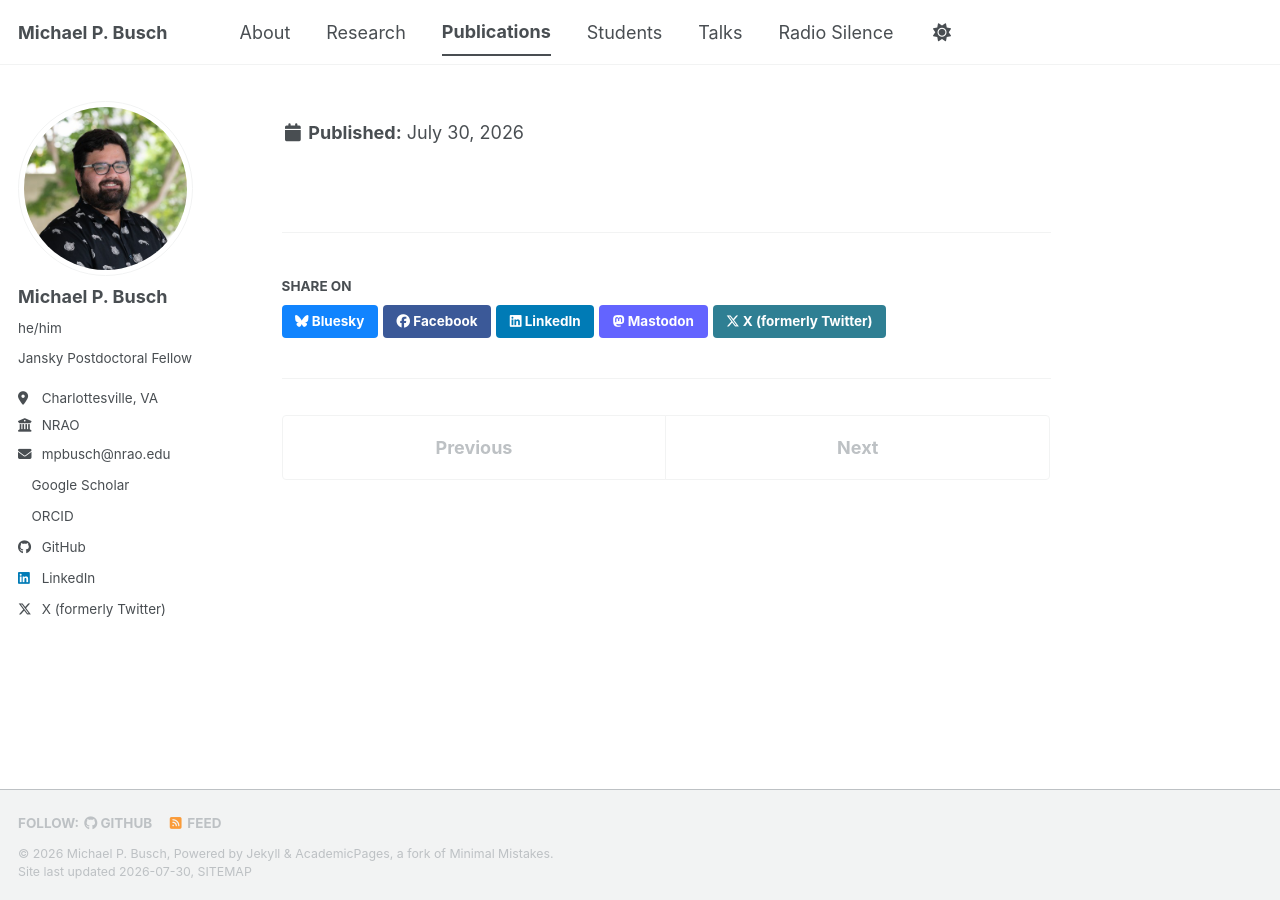
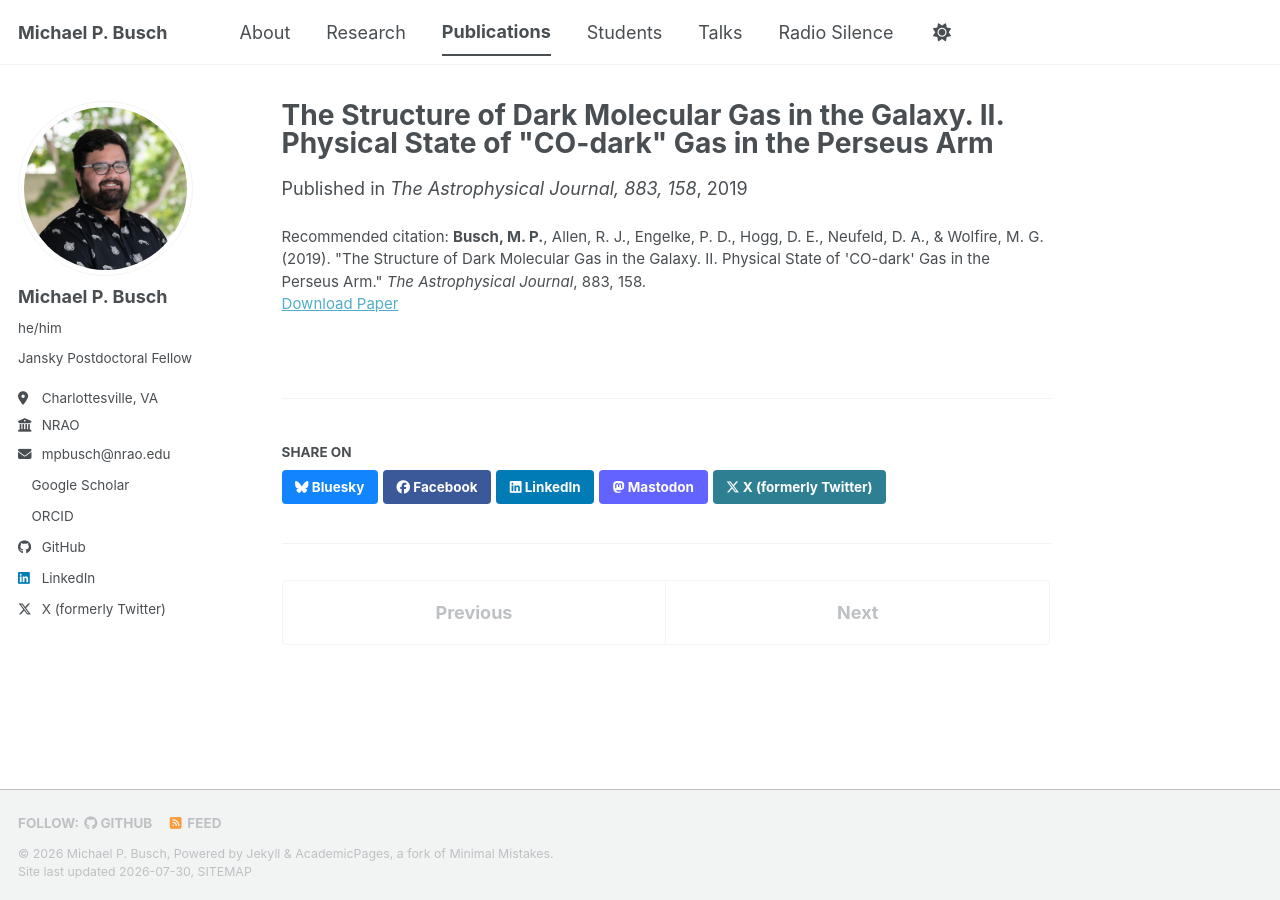
Before and after one commit to mbusch1/mbusch1.github.io, a Jekyll site: the page built from _publications/2019-10-01-busch-perseus-arm.md, in a window 1280 px wide. Built offline with Jekyll 4.4.1, drawn with Linux system fonts in a browser that asks for light colours; a style sheet for code colours, icons or effects is not loaded.

Commit message:
Fix YAML front matter that dropped the Perseus Arm paper from the site
The citation field in 2019-10-01-busch-perseus-arm.md is a single-quoted
YAML scalar containing unescaped single quotes around 'CO-dark'. The scalar
terminated early, the front matter failed to parse, and Jekyll silently
skipped the document — the live publications page rendered 18 of 19 papers,
missing a first-author ApJ paper.

Doubling the inner quotes is YAML's escape inside a single-quoted scalar; it
still renders as 'CO-dark'. Checked every file in _publications, _talks,
_pages, and _posts with a YAML parser: this was the only invalid one.

This also would have failed the jekyll-build workflow, which builds with
--strict_front_matter.

Co-Authored-By: Claude Opus 5 (1M context) <noreply@anthropic.com>

```diff
--- a/_publications/2019-10-01-busch-perseus-arm.md
+++ b/_publications/2019-10-01-busch-perseus-arm.md
@@ -7,5 +7,5 @@ date: 2019-10-01
 venue: "The Astrophysical Journal, 883, 158"
 excerpt: 'Widespread 18 cm OH emission in the Perseus Arm with no corresponding CO, tracing diffuse rather than clumped molecular gas.'
 paperurl: 'https://ui.adsabs.harvard.edu/search/q=title%3A%22The%20Structure%20of%20Dark%20Molecular%20Gas%20in%20the%20Galaxy.%20II.%20Physical%20State%20of%20CO-dark%20Gas%20in%20the%20Perseus%20Arm%22'
-citation: '<b>Busch, M. P.</b>, Allen, R. J., Engelke, P. D., Hogg, D. E., Neufeld, D. A., &amp; Wolfire, M. G. (2019). &quot;The Structure of Dark Molecular Gas in the Galaxy. II. Physical State of 'CO-dark' Gas in the Perseus Arm.&quot; <i>The Astrophysical Journal</i>, 883, 158.'
+citation: '<b>Busch, M. P.</b>, Allen, R. J., Engelke, P. D., Hogg, D. E., Neufeld, D. A., &amp; Wolfire, M. G. (2019). &quot;The Structure of Dark Molecular Gas in the Galaxy. II. Physical State of ''CO-dark'' Gas in the Perseus Arm.&quot; <i>The Astrophysical Journal</i>, 883, 158.'
 ---
```
